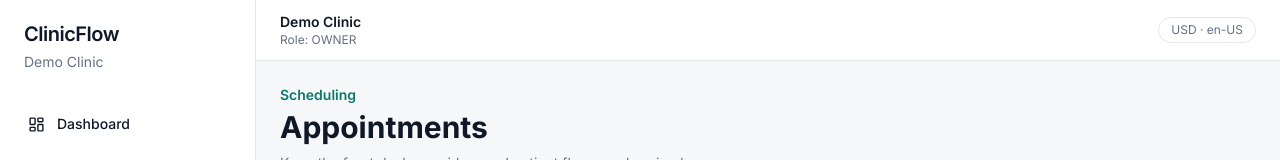
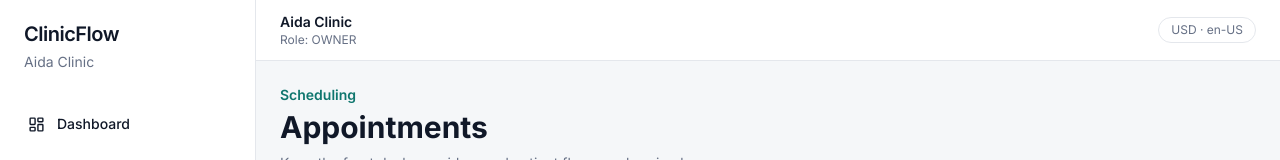
Before and after one commit to mhrhpr/clinic_flow, a Next.js app: page /appointments in a window 1280 px wide. Shown: the top 160 px of the page. Built offline with nearby package versions, Linux system fonts and the light colour scheme.

Commit message:
fix: align preview clinic branding across workspace

```diff
--- a/src/personalization/clinicContext.ts
+++ b/src/personalization/clinicContext.ts
@@ -9,7 +9,7 @@ const defaultClinicContext: ClinicContext = {
     timezone: "UTC",
     currency: "USD",
     branding: {
-      name: "Demo Clinic",
+      name: "Aida Clinic",
       primaryColor: "#0f766e",
     },
     features: {
```
